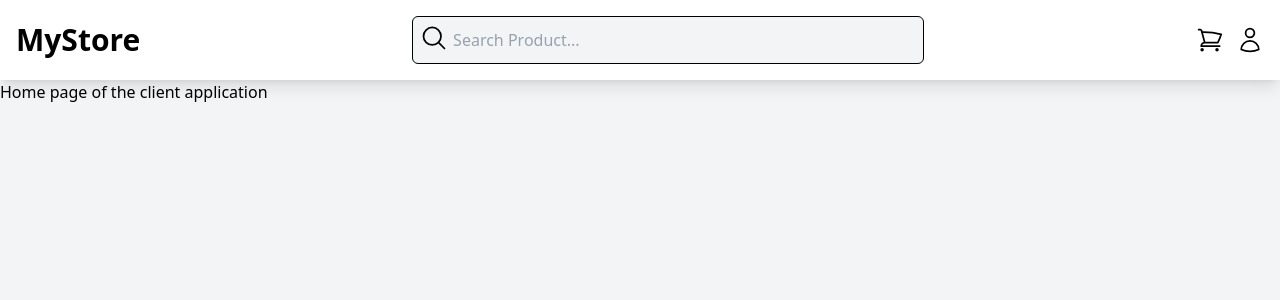
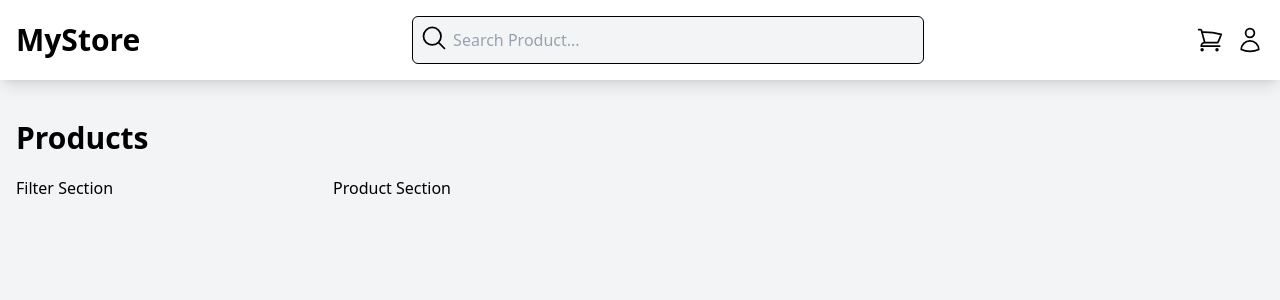
Before and after one commit to rensaputra/react19-bootcamp, a Next.js app in the folder 21-MyStore-ClientSection/project/client/: page / in a window 1280 px wide. Shown: the top 300 px of the page. Built offline with nearby package versions, Linux system fonts and the light colour scheme.

Commit message:
feat: working on HomeScreen component

```diff
--- a/21-MyStore-ClientSection/project/client/src/app/layout.tsx
+++ b/21-MyStore-ClientSection/project/client/src/app/layout.tsx
@@ -30,7 +30,7 @@ export default function RootLayout({
     >
       <body className="min-h-full flex flex-col">
         <Header />
-        {children}
+        <div className="container">{children}</div>
       </body>
     </html>
   );
--- a/21-MyStore-ClientSection/project/client/src/app/page.tsx
+++ b/21-MyStore-ClientSection/project/client/src/app/page.tsx
@@ -1,3 +1,5 @@
+import HomeScreen from "@/screens/home";
+
 export default function Home() {
-  return <h1>Home page of the client application</h1>;
+  return <HomeScreen />;
 }
--- /dev/null
+++ b/21-MyStore-ClientSection/project/client/src/screens/home/index.tsx
@@ -0,0 +1,13 @@
+const HomeScreen = () => {
+  return (
+    <div className="my-10">
+      <h1 className="text-3xl font-semibold">Products</h1>
+      <div className="my-5 grid grid-cols-4 gap-5">
+        <div>Filter Section</div>
+        <div className="col-span-3">Product Section</div>
+      </div>
+    </div>
+  );
+};
+
+export default HomeScreen;
```
